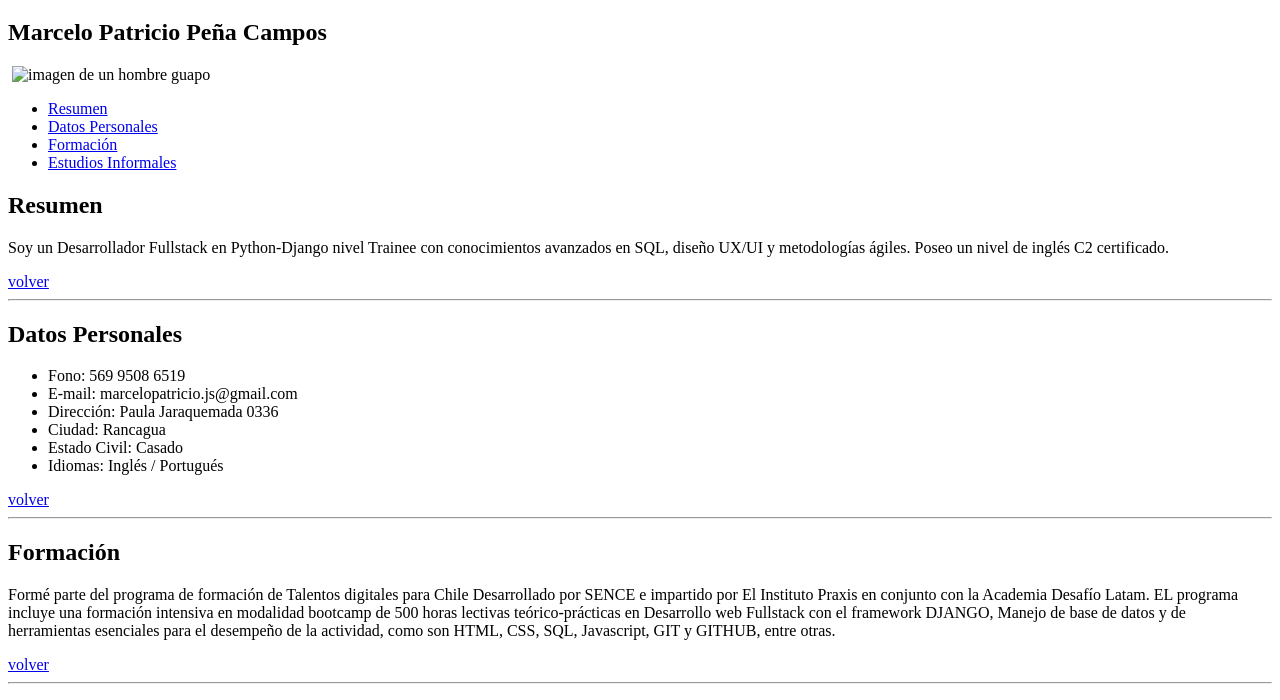
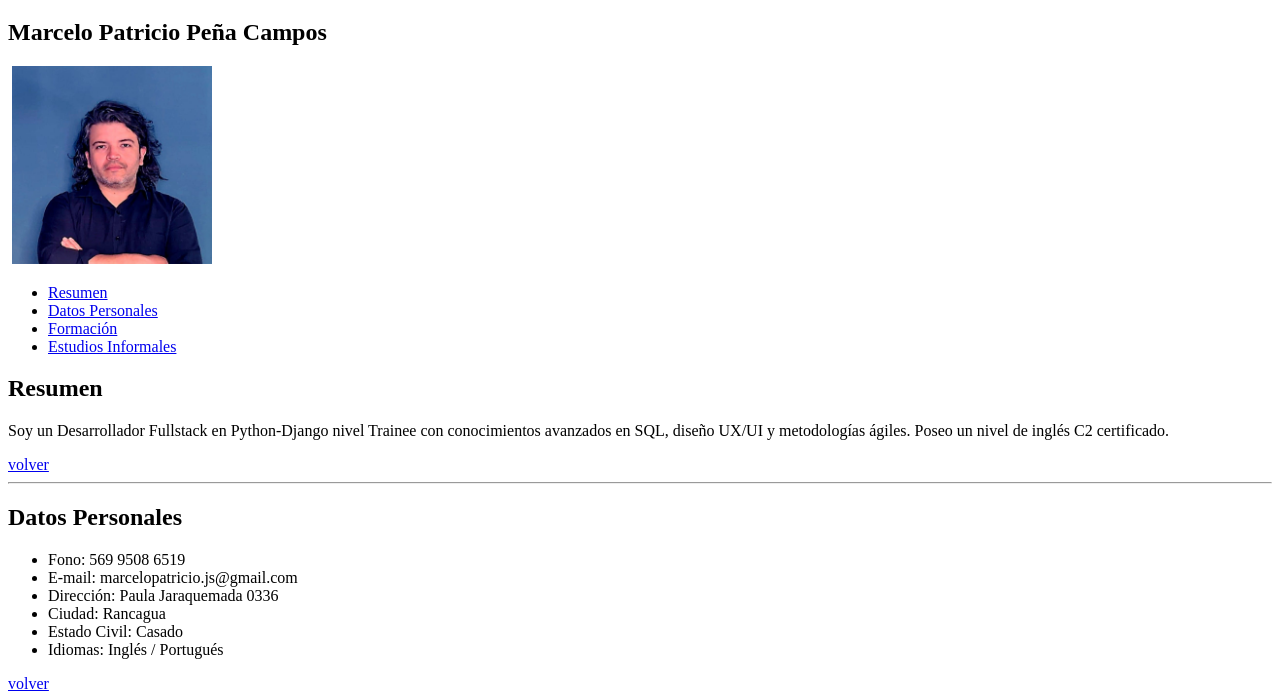
Before and after one commit to marcelopatricio-py/website, a plain HTML site: page index.html in a window 1280 px wide. Shown: the part 61-761 px from the top of the page. Drawn offline with Linux system fonts and the light colour scheme; the site is published under a folder, as on GitHub Pages, so addresses that start at the root find nothing.

Commit message:
Update index.html from repository

```diff
--- a/index.html
+++ b/index.html
@@ -5,7 +5,7 @@
     <meta charset="UTF-8">
     <meta name="viewport" content="width=device-width, initial-scale=1.0">
     <title>Mi Currículum Vitae</title>
-    <link rel="icon" type="image/x-icon" href="/FAVICON.ico">
+    <link rel="icon" type="image/x-icon" href="website/FAVICON.ico">
 </head>
  <!-- inicio del body -->
 <body>
@@ -16,7 +16,7 @@
             <h1>CURRICULUM VITAE</h1>
             <h2>Marcelo Patricio Peña Campos</h2>
             <img>
-                <img src="/foto.jpg" width="200"/ alt="imagen de un hombre guapo">
+                <img src="website/foto.jpg" width="200"/ alt="imagen de un hombre guapo">
             </img>
     </main>
 
```
